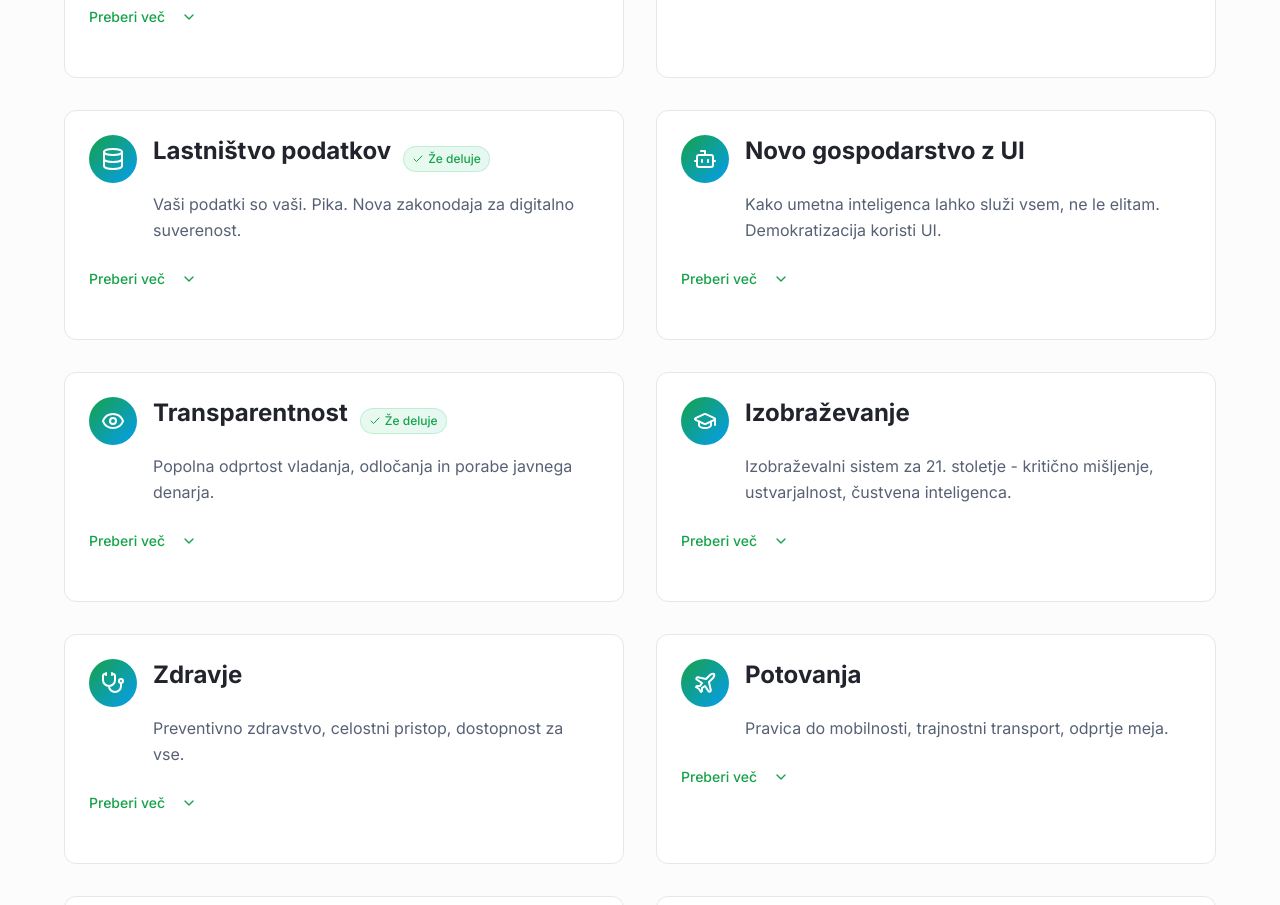
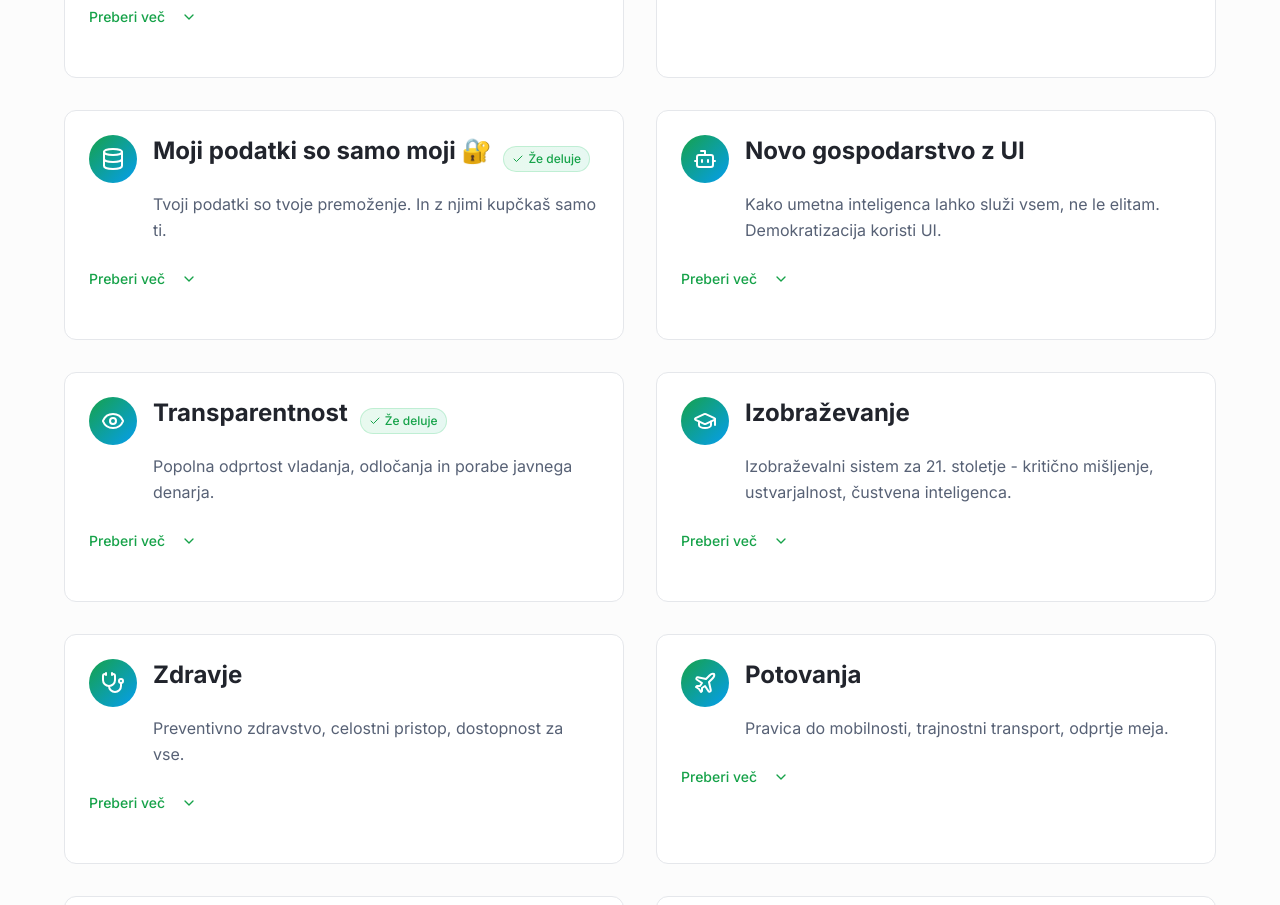
Before and after one commit to BrillyantJosh/nov-svetovni-red-lana, a React (Vite) app: page / in a window 1280 px wide. Shown: the part 1840-2745 px from the top of the page. Built offline with nearby package versions, Linux system fonts and the light colour scheme; the HTML template or start-up script is replaced by a standard one.

Commit message:
Update "Lastništvo podatkov" card

```diff
--- a/src/pages/Index.tsx
+++ b/src/pages/Index.tsx
@@ -274,17 +274,26 @@ const Index = () => {
 
             {/* Data Ownership */}
             <ExpandableSection
-              title="Lastništvo podatkov"
-              summary="Vaši podatki so vaši. Pika. Nova zakonodaja za digitalno suverenost."
-              content="Podatki so novo bogastvo, vendar ga trenutno kradejo:
+              title="Moji podatki so samo moji 🔐"
+              summary="Tvoji podatki so tvoje premoženje. In z njimi kupčkaš samo ti."
+              content={<>
+                <p className="mb-4">
+                  Danes pa je tako: objavljaš na nekem družabnem omrežju, gradiš povezave, ustvarjaš vsebino… in potem nekdo pritisne na gumb ter ti vse vzame. Vmes pa še lepo trguje s tvojimi podatki. Če te odklopijo, si odklopljen od vsega, kar si gradil. Takih iger pri nas ni več.
+                </p>
 
-• Pravica do popolnega nadzora nad osebnimi podatki
-• Obvezno plačilo za uporabo podatkov
-• Decentralizirane rešitve za shranjevanje podatkov
-• Stroge kazni za kršitelje zasebnosti
-• Javno financirane alternative velikim platformam
+                <h4 className="font-semibold text-lg mb-3">Kako je pri nas</h4>
+                <p className="mb-4">
+                  V <strong>Novem Svetovnem Redu Lana</strong> smo prevzeli NOSTR protokol. To pomeni, da vsak uporabnik shranjuje svoje podatke ločeno od platform. Če platforma umre ali te izključi, tvoja identiteta in tvoje delo ostaneta nedotaknjena. Če pride nova platforma, si tam takoj – brez komplikacij.
+                </p>
 
-Digitalna suverenost je temelj svobode v 21. stoletju."
+                <p className="mb-4">
+                  Pri nas je vse decentralizirano: od podatkov do platform. Ni cenzure. Je pa <strong>samoodgovornost</strong>, ki ji ne uide nihče.
+                </p>
+
+                <p>
+                  Tvoji podatki so tvoje bogastvo in z njimi lahko upravlja le tisti, ki ima <strong>privatni ključ tvoje Lane</strong>. Kopij ključev nikjer ne shranjujemo – niso na nobenem strežniku, niso v oblaku – samo pri tebi so. Če ključ izgubiš, ga ni enostavno obnoviti. Če pa bi ga kdo skušal ukrasti, to nima smisla, ker je v našem sistemu vse sledljivo.
+                </p>
+              </>}
               icon={<Database className="h-6 w-6" />}
               showLiveBadge={true}
             />
```
